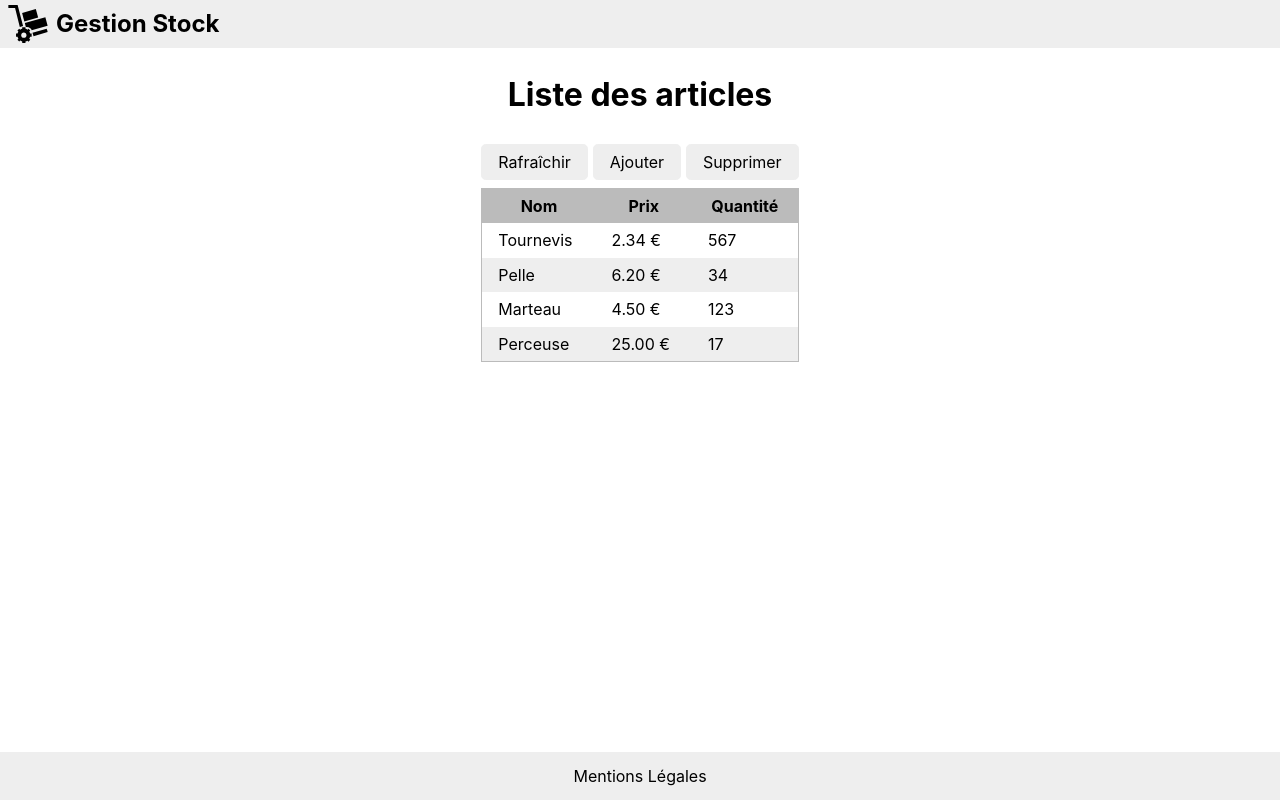
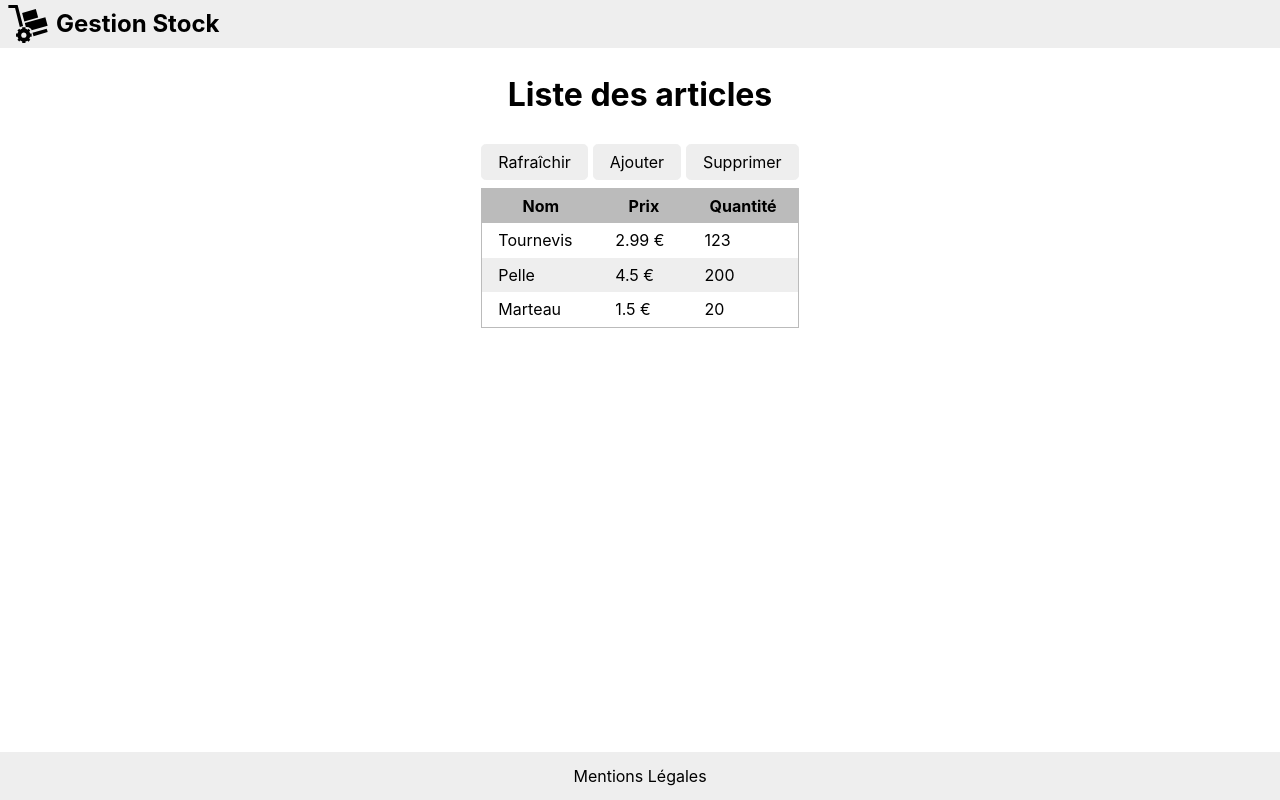
Before and after one commit to jlg-formation/tjs-juin-2022, a React (Create React App) app in the folder front/: page /stock in a window 1280 px wide. Built offline with nearby package versions, Linux system fonts and the light colour scheme.

Commit message:
dev: added state and created ArticleTable

```diff
--- /dev/null
+++ b/front/src/interfaces/Article.ts
@@ -0,0 +1,6 @@
+export interface Article {
+  id: string;
+  name: string;
+  price: number;
+  qty: number;
+}
--- a/front/src/routes/Stock.tsx
+++ b/front/src/routes/Stock.tsx
@@ -1,6 +1,18 @@
+import { useState } from "react";
 import { Link } from "react-router-dom";
+import { Article } from "../interfaces/Article";
+import ArticleTable from "../widgets/ArticleTable";
 
 function Stock() {
+  const [articles, setArticles] = useState([
+    { id: "1", name: "Tournevis", price: 2.99, qty: 123 },
+    { id: "3", name: "Pelle", price: 4.5, qty: 200 },
+    { id: "4", name: "Marteau", price: 1.5, qty: 20 },
+  ] as Article[]);
+
+  const [isLoading, setIsLoading] = useState(false);
+  const [errorMsg, setErrorMsg] = useState("");
+
   return (
     <main>
       <h1>Liste des articles</h1>
@@ -12,37 +24,7 @@ function Stock() {
           </Link>
           <button>Supprimer</button>
         </nav>
-        <table>
-          <thead>
-            <tr>
-              <th className="name">Nom</th>
-              <th className="price">Prix</th>
-              <th className="qty">Quantité</th>
-            </tr>
-          </thead>
-          <tbody>
-            <tr>
-              <td className="name">Tournevis</td>
-              <td className="price">2.34 €</td>
-              <td className="qty">567</td>
-            </tr>
-            <tr>
-              <td className="name">Pelle</td>
-              <td className="price">6.20 €</td>
-              <td className="qty">34</td>
-            </tr>
-            <tr>
-              <td className="name">Marteau</td>
-              <td className="price">4.50 €</td>
-              <td className="qty">123</td>
-            </tr>
-            <tr>
-              <td className="name">Perceuse</td>
-              <td className="price">25.00 €</td>
-              <td className="qty">17</td>
-            </tr>
-          </tbody>
-        </table>
+        <ArticleTable articles={articles} />
       </div>
     </main>
   );
--- /dev/null
+++ b/front/src/widgets/ArticleTable.tsx
@@ -0,0 +1,34 @@
+import { Article } from "../interfaces/Article";
+
+const ArticleTable: React.FC<{ articles: Article[] }> = ({
+  articles,
+}: {
+  articles: Article[];
+}) => {
+  return (
+    <>
+      <table>
+        <thead>
+          <tr>
+            <th className="name">Nom</th>
+            <th className="price">Prix</th>
+            <th className="qty">Quantité</th>
+          </tr>
+        </thead>
+        <tbody>
+          {articles.map((article) => {
+            return (
+              <tr key={article.id}>
+                <td className="name">{article.name}</td>
+                <td className="price">{article.price} €</td>
+                <td className="qty">{article.qty}</td>
+              </tr>
+            );
+          })}
+        </tbody>
+      </table>
+    </>
+  );
+};
+
+export default ArticleTable;
```
